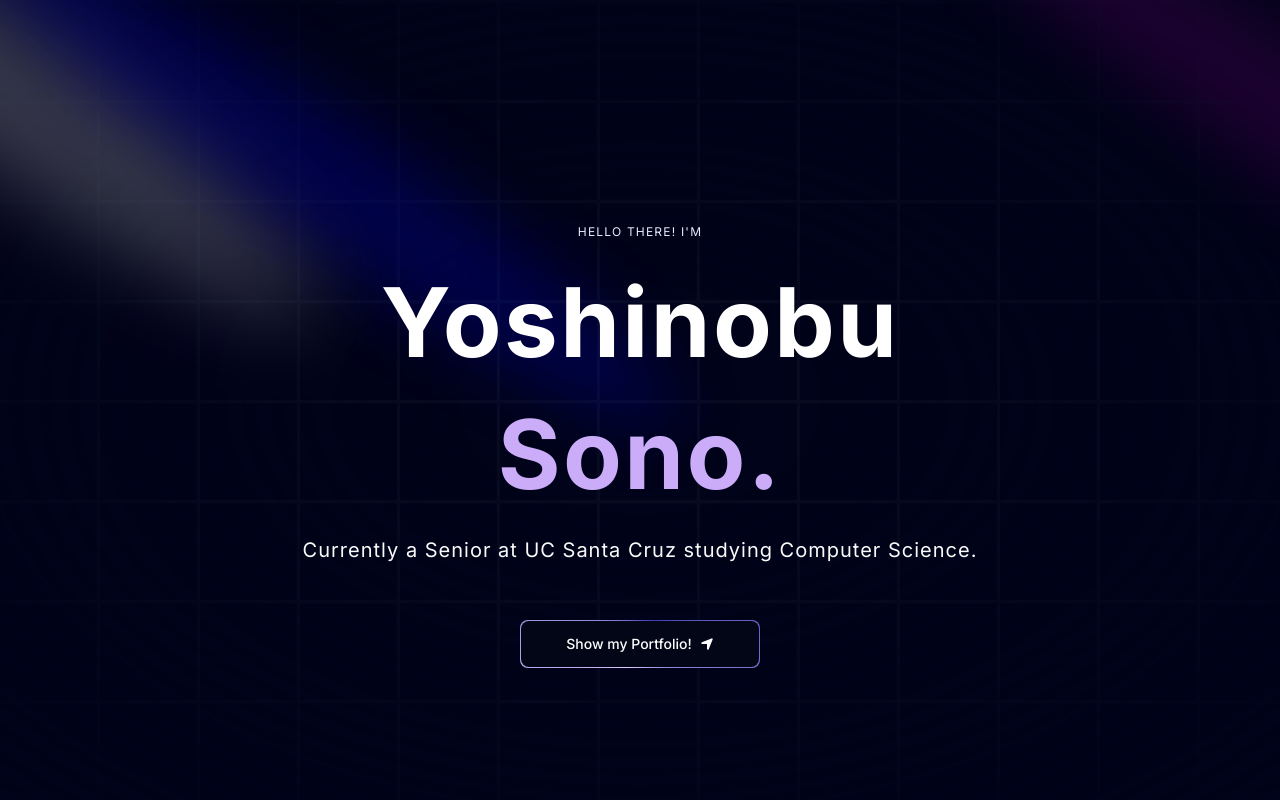
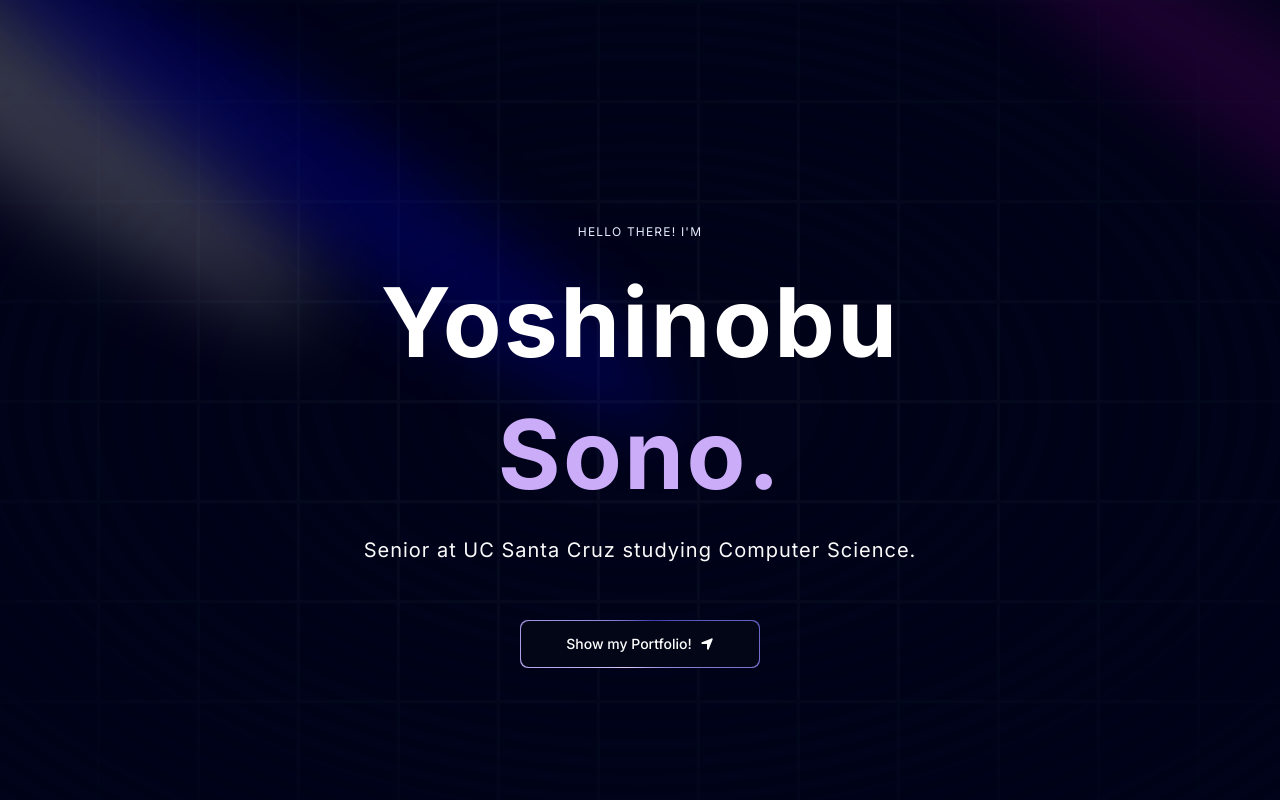
Before and after one commit to georgesono21/portfolio, a Next.js app: page / in a window 1280 px wide. Shown: the top 800 px of the page. Built offline with nearby package versions, Linux system fonts and the light colour scheme.

Commit message:
removed currently

```diff
--- a/components/Hero.tsx
+++ b/components/Hero.tsx
@@ -57,7 +57,7 @@ const Hero = () => {
           />
 
           <p className="text-center md:tracking-wider mb-4 text-sm md:text-lg lg:text-xl">
-            Currently a Senior at UC Santa Cruz studying Computer Science.
+            Senior at UC Santa Cruz studying Computer Science.
           </p>
 
           <a href="#about">
```
